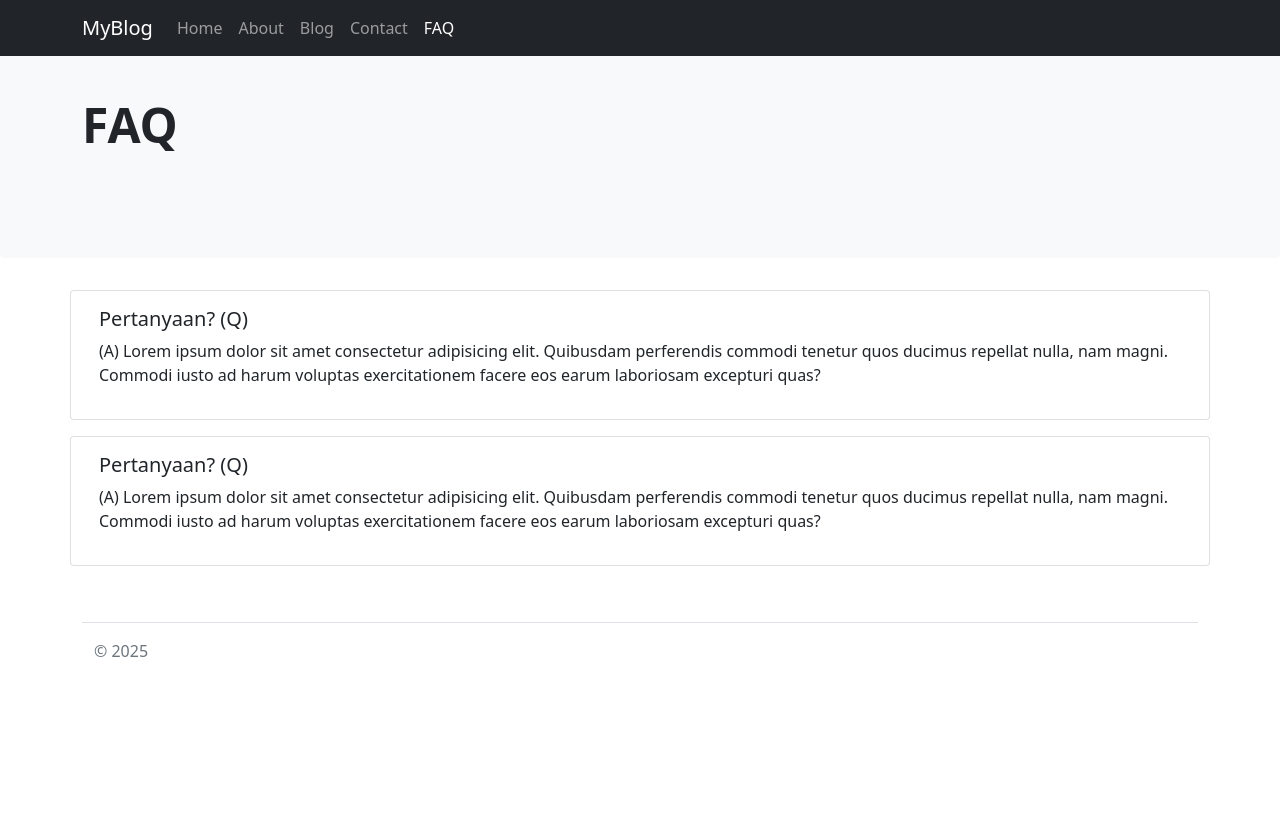
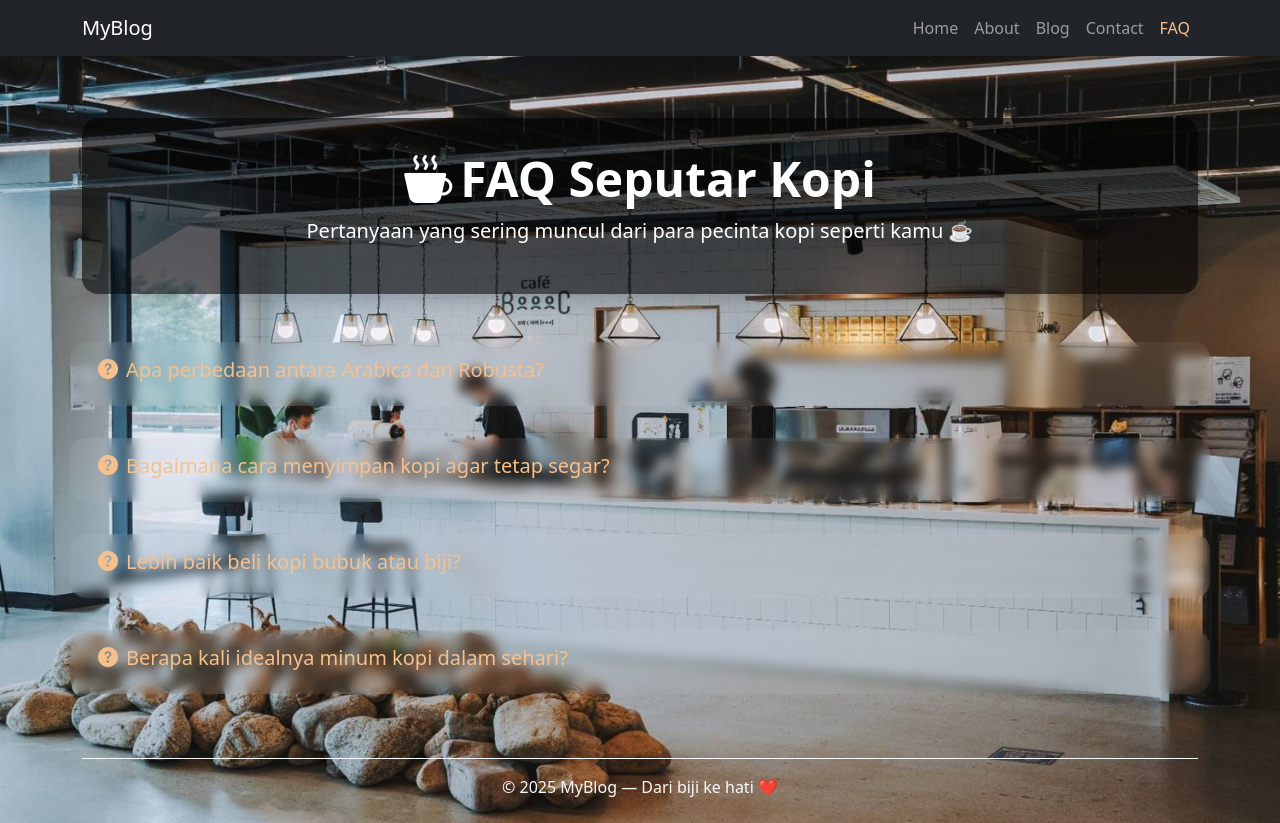
Before and after one commit to amanbd04/project3, a CodeIgniter 4 app: the page made by app/Views/faqs.php in a window 1280 px wide. Before the commit the page ends 657 px from the top, so only its background shows below. Run offline with PHP 8.4 and a stand-in for CodeIgniter, Linux system fonts and the light colour scheme; the template is opened without the code that fills it, so the values that code supplies are empty; some libraries are stand-ins or nearby versions.

Commit message:
"modify kontak, about, faq (desain virtual, icon dan footer serta header)

```diff
--- a/app/Views/faqs.php
+++ b/app/Views/faqs.php
@@ -1,82 +1,138 @@
-
 <!DOCTYPE html>
-<html lang="en">
+<html lang="id">
 
 <head>
 	<meta charset="UTF-8">
 	<meta name="viewport" content="width=device-width, initial-scale=1.0">
-	<title>MyBlog</title>
+	<title>FAQ - MyBlog</title>
 
 	<!-- Bootstrap CSS -->
-	<link rel="stylesheet" href="<?= base_url('css/bootstrap.min.css') ?>" />
+	<link rel="stylesheet" href="<?= base_url('css/bootstrap.min.css') ?>">
+	<link rel="stylesheet" href="https://cdn.jsdelivr.net/npm/bootstrap-icons@1.10.5/font/bootstrap-icons.css">
+
+	<style>
+		body {
+			background: url("<?= base_url('images/caffe11.jpg') ?>") no-repeat center center fixed;
+			background-size: cover;
+			color: #fff;
+			padding-top: 70px;
+		}
+
+		.bg-overlay {
+			background-color: rgba(0, 0, 0, 0.6);
+			border-radius: 1rem;
+			padding: 2rem;
+			margin-bottom: 2rem;
+		}
+
+		.card {
+			background-color: rgba(255, 255, 255, 0.05);
+			border: none;
+			border-radius: 1rem;
+			backdrop-filter: blur(6px);
+			color: #fff;
+			cursor: pointer;
+			transition: transform 0.2s ease;
+		}
+
+		.card:hover {
+			transform: scale(1.01);
+		}
+
+		.card h5 {
+			color: #f7c08a;
+		}
+
+		.navbar-dark .navbar-nav .nav-link.active {
+			color: #f7c08a;
+		}
+
+		.faq-answer {
+			display: none;
+			padding-top: 0.5rem;
+			color: #e2e2e2;
+		}
+	</style>
 </head>
 
 <body>
 
-	<nav class="navbar navbar-expand-md navbar-dark fixed-top bg-dark">
+	<!-- Navbar -->
+	<nav class="navbar navbar-expand-md navbar-dark bg-dark fixed-top shadow">
 		<div class="container">
 			<a class="navbar-brand" href="<?= base_url() ?>">MyBlog</a>
-			<button class="navbar-toggler" type="button" data-bs-toggle="collapse" data-bs-target="#navbarNav" aria-controls="navbarNav" aria-expanded="false" aria-label="Toggle navigation">
+			<button class="navbar-toggler" type="button" data-bs-toggle="collapse" data-bs-target="#navbarNav">
 				<span class="navbar-toggler-icon"></span>
 			</button>
 			<div class="collapse navbar-collapse" id="navbarNav">
-				<ul class="navbar-nav">
-					<li class="nav-item">
-						<a class="nav-link" href="<?= base_url() ?>">Home</a>
-					</li>
-					<li class="nav-item">
-						<a class="nav-link" href="<?= base_url('about') ?>">About</a>
-					</li>
-					<li class="nav-item">
-						<a class="nav-link" href="<?= base_url('post') ?>">Blog</a>
-					</li>
-					<li class="nav-item">
-						<a class="nav-link" href="<?= base_url('contact') ?>">Contact</a>
-					</li>
-					<li class="nav-item">
-						<a class="nav-link active" aria-current="page" href="<?= base_url('faqs') ?>">FAQ</a>
-					</li>
+				<ul class="navbar-nav ms-auto">
+					<li class="nav-item"><a class="nav-link" href="<?= base_url() ?>">Home</a></li>
+					<li class="nav-item"><a class="nav-link" href="<?= base_url('about') ?>">About</a></li>
+					<li class="nav-item"><a class="nav-link" href="<?= base_url('post') ?>">Blog</a></li>
+					<li class="nav-item"><a class="nav-link" href="<?= base_url('contact') ?>">Contact</a></li>
+					<li class="nav-item"><a class="nav-link active" href="<?= base_url('faqs') ?>">FAQ</a></li>
 				</ul>
 			</div>
 		</div>
 	</nav>
 
-	<div class="p-5 mb-4 bg-light rounded-3">
-      <div class="container py-5">
-        <h1 class="display-5 fw-bold">FAQ</h1>
+	<!-- Header -->
+	<div class="container mt-5">
+		<div class="bg-overlay text-center shadow">
+			<h1 class="display-5 fw-bold"><i class="bi bi-cup-hot-fill me-2"></i>FAQ Seputar Kopi</h1>
+			<p class="lead">Pertanyaan yang sering muncul dari para pecinta kopi seperti kamu ☕</p>
+		</div>
+	</div>
 
-      </div>
-    </div>
-
+	<!-- FAQ Content -->
 	<div class="container">
 		<div class="row">
-			<div class="col-md-12 my-2 card">
+			<div class="col-md-12 my-3 card" onclick="toggleFAQ('faq1')">
 				<div class="card-body">
-					<h5 class="h5">Pertanyaan? (Q)</h5>
-					<p>(A) Lorem ipsum dolor sit amet consectetur adipisicing elit. Quibusdam perferendis commodi tenetur quos ducimus repellat nulla, nam magni. Commodi iusto ad harum voluptas exercitationem facere eos earum laboriosam excepturi quas?</p>
+					<h5><i class="bi bi-question-circle-fill me-2"></i>Apa perbedaan antara Arabica dan Robusta?</h5>
+					<p class="faq-answer" id="faq1">Arabica memiliki rasa yang lebih halus dan kompleks dengan kadar kafein yang lebih rendah, sementara Robusta memiliki rasa lebih pahit, kandungan kafein lebih tinggi, dan body lebih kuat.</p>
 				</div>
 			</div>
-			<div class="col-md-12 my-2 card">
+			<div class="col-md-12 my-3 card" onclick="toggleFAQ('faq2')">
 				<div class="card-body">
-					<h5 class="h5">Pertanyaan? (Q)</h5>
-					<p>(A) Lorem ipsum dolor sit amet consectetur adipisicing elit. Quibusdam perferendis commodi tenetur quos ducimus repellat nulla, nam magni. Commodi iusto ad harum voluptas exercitationem facere eos earum laboriosam excepturi quas?</p>
+					<h5><i class="bi bi-question-circle-fill me-2"></i>Bagaimana cara menyimpan kopi agar tetap segar?</h5>
+					<p class="faq-answer" id="faq2">Simpan kopi di tempat kedap udara, gelap, dan sejuk. Hindari menyimpannya di lemari es karena bisa menyerap bau makanan lain.</p>
 				</div>
 			</div>
-
+			<div class="col-md-12 my-3 card" onclick="toggleFAQ('faq3')">
+				<div class="card-body">
+					<h5><i class="bi bi-question-circle-fill me-2"></i>Lebih baik beli kopi bubuk atau biji?</h5>
+					<p class="faq-answer" id="faq3">Lebih baik beli biji kopi utuh dan menggilingnya sebelum diseduh untuk menjaga aroma dan rasa tetap segar maksimal.</p>
+				</div>
+			</div>
+			<div class="col-md-12 my-3 card" onclick="toggleFAQ('faq4')">
+				<div class="card-body">
+					<h5><i class="bi bi-question-circle-fill me-2"></i>Berapa kali idealnya minum kopi dalam sehari?</h5>
+					<p class="faq-answer" id="faq4">Secara umum, 1-3 cangkir per hari dianggap aman dan bisa memberi manfaat, namun setiap orang memiliki toleransi kafein yang berbeda.</p>
+				</div>
+			</div>
 		</div>
 	</div>
+
+	<!-- Footer -->
 	<div class="container py-4">
-		<footer class="pt-3 mt-4 text-muted border-top">
-			<div class="container">
-				&copy; <?= Date('Y') ?>
-			</div>
+		<footer class="pt-3 mt-4 text-light border-top border-light text-center">
+			&copy; <?= date('Y') ?> MyBlog — Dari biji ke hati ❤️
 		</footer>
 	</div>
 
-	<!-- Jquery dan Bootsrap JS -->
-	<script src="<?= base_url('js/jquery.min.js') ?>"></script>
-	<script src="<?= base_url('js/bootstrap.min.js') ?>"></script>
-
+	<!-- JS Scripts -->
+	<script src="<?= base_url('js/bootstrap.bundle.min.js') ?>"></script>
+	<script>
+		function toggleFAQ(id) {
+			const el = document.getElementById(id);
+			if (el.style.display === "none" || el.style.display === "") {
+				el.style.display = "block";
+			} else {
+				el.style.display = "none";
+			}
+		}
+	</script>
 </body>
 
 </html>
```
Also changed, not shown: app/Views/about.php (+55 -28 lines), app/Views/contact.php (+47 -24 lines), app/Views/post.php (+90 -39 lines).
